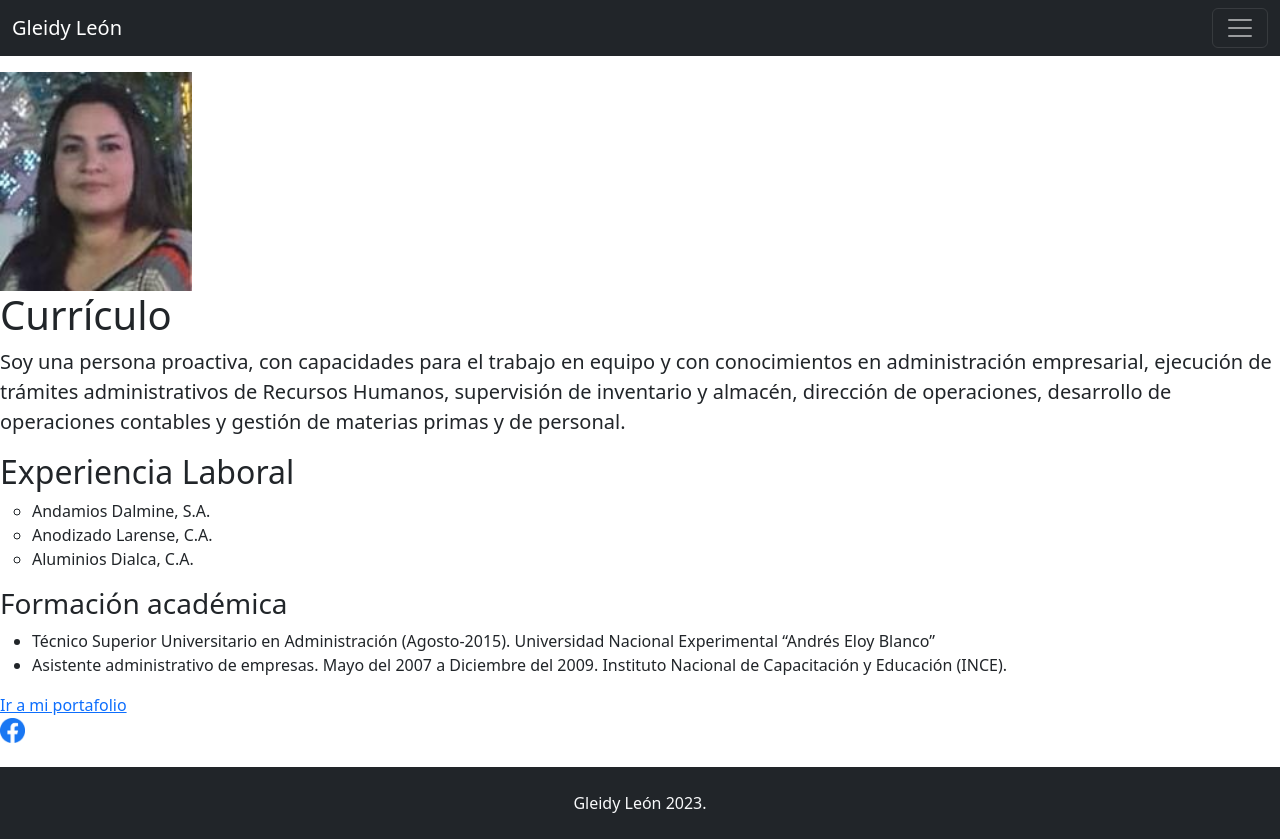
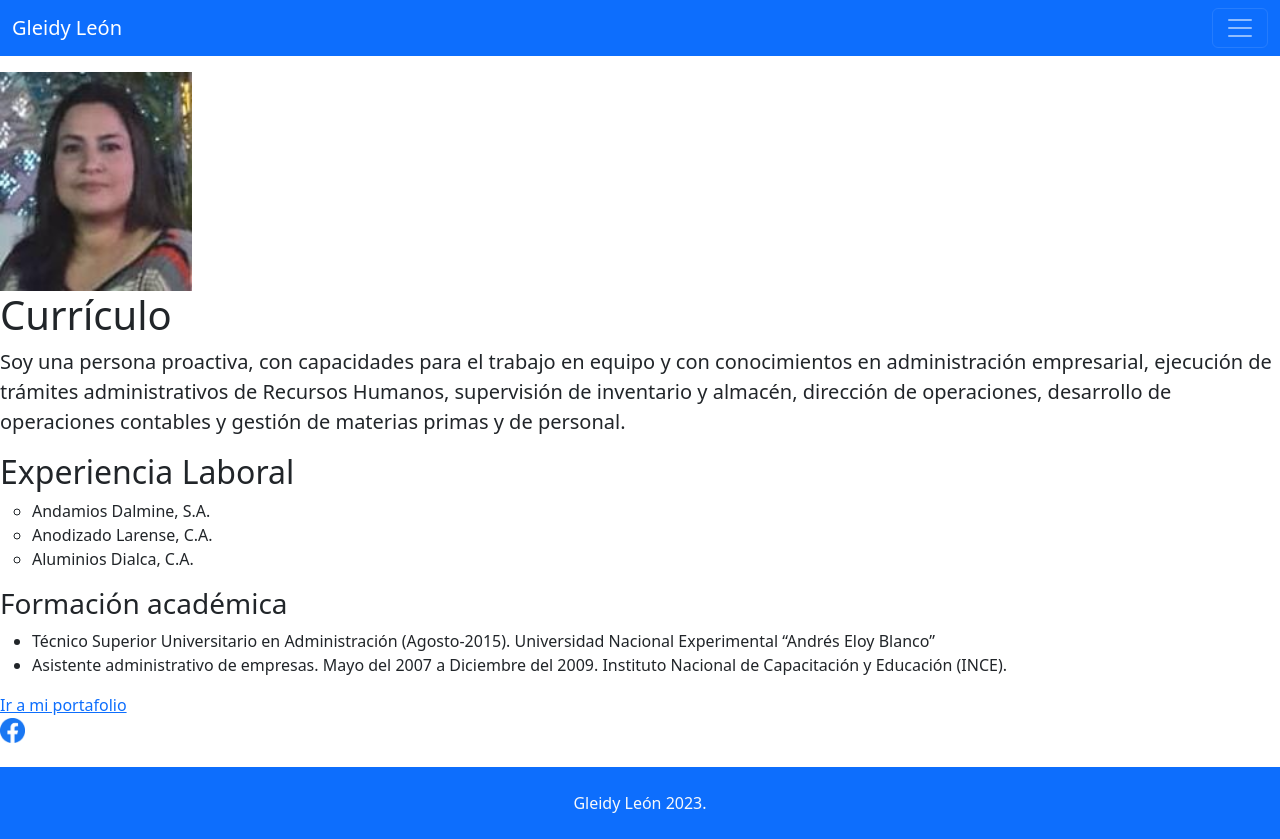
Before and after one commit to Gleidy-leon/Proyecto-final, a plain HTML site: page index.html in a window 1280 px wide. Drawn offline with nearby package versions, Linux system fonts and the light colour scheme.

Commit message:
bg-color

```diff
--- a/index.html
+++ b/index.html
@@ -13,7 +13,7 @@
     <title>Proyecto final</title>
   </head>
   <body>
-    <nav class="navbar navbar-dark bg-dark fixed-top">
+    <nav class="navbar navbar-dark bg-primary fixed-top">
       <div class="container-fluid">
         <a class="navbar-brand" href="#">Gleidy León</a>
         <button
@@ -122,7 +122,7 @@
     <br />
     <br />
 
-    <footer class="bg-dark text-center text-light p-4">
+    <footer class="bg-primary text-center text-light p-4">
       <p class="mb-0">Gleidy León 2023.</p>
     </footer>
     <script
```
